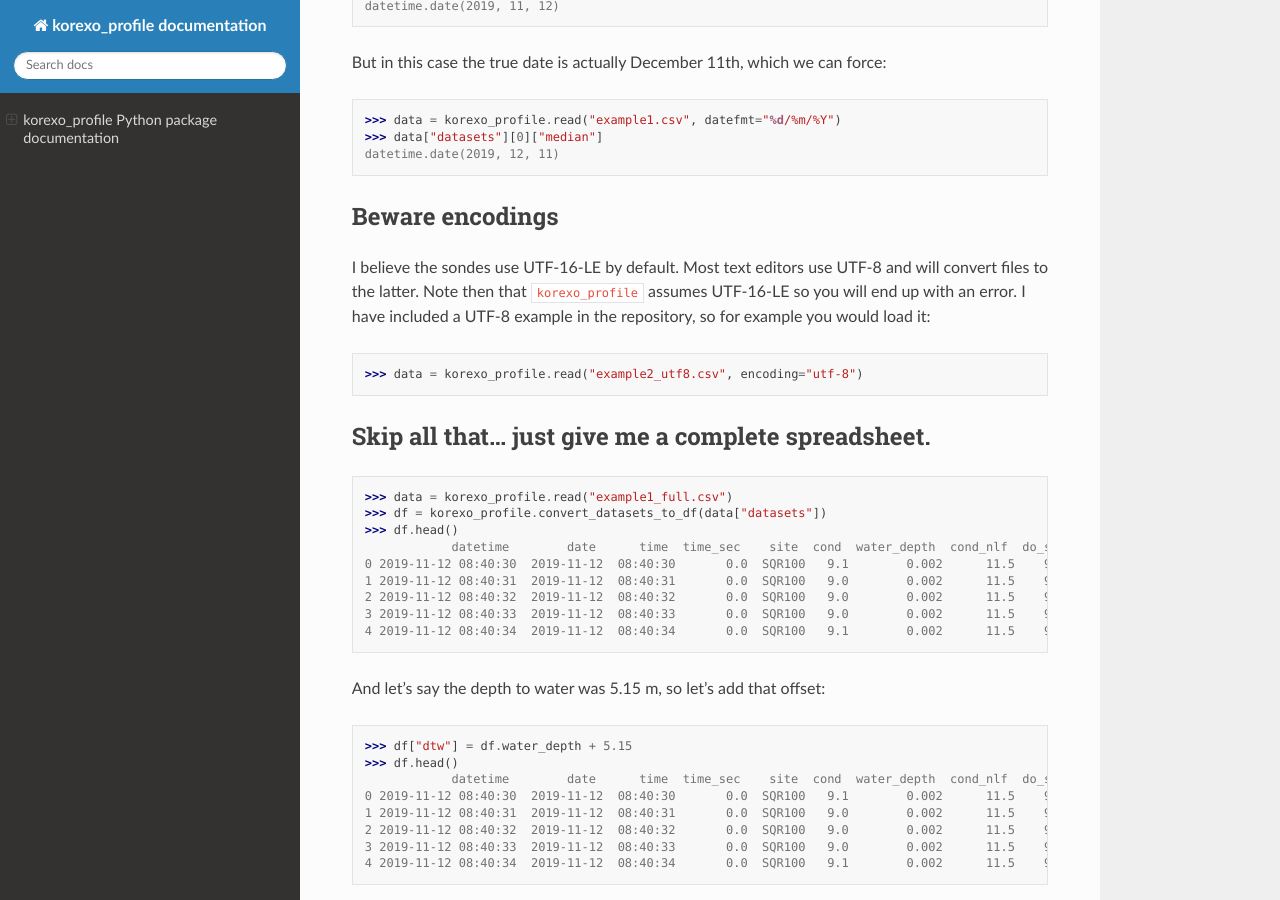
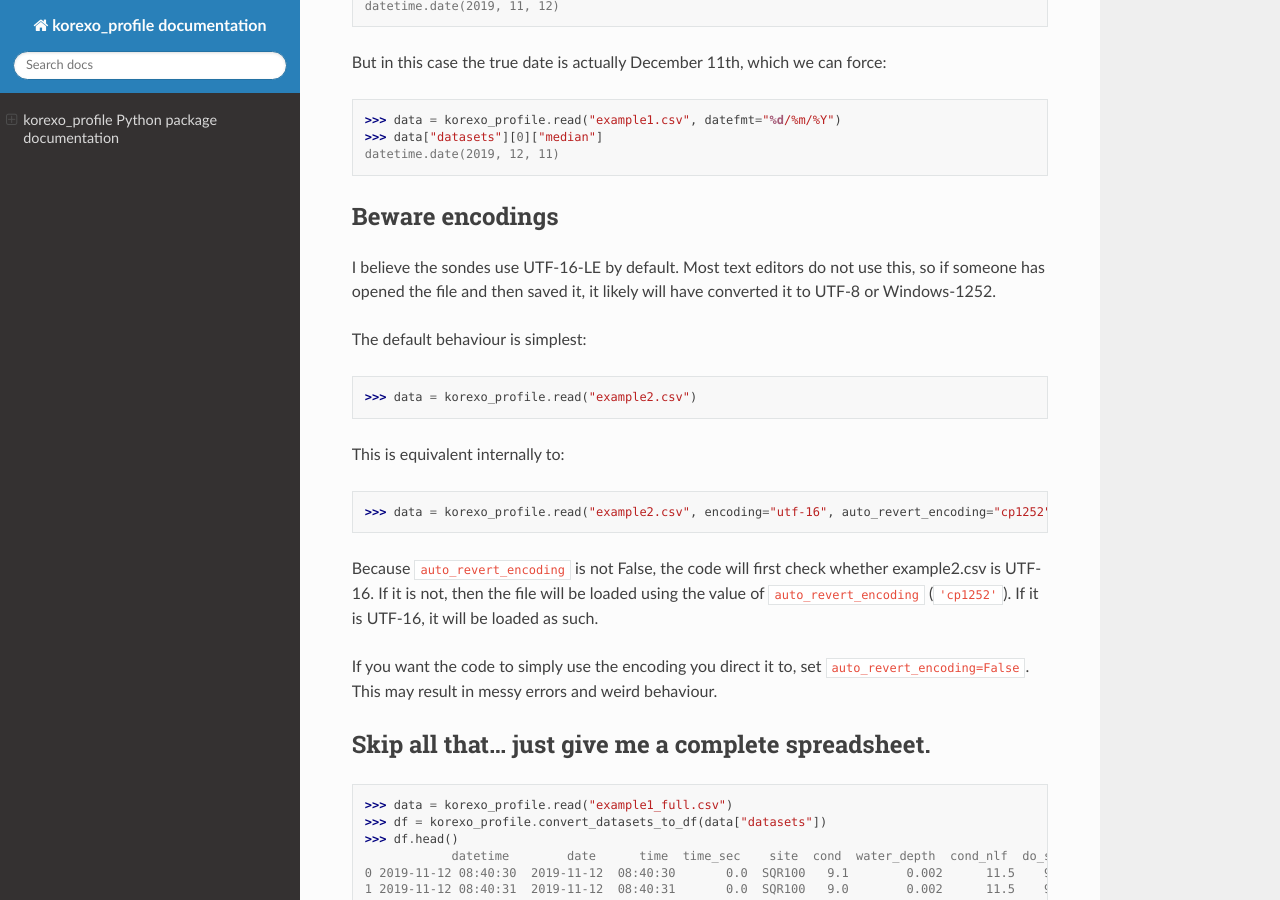
Before and after one commit to daanreijnders/korexo_profile, a Sphinx documentation site: the page built from docs/index.rst, in a window 1280 px wide and 900 px high, scrolled down 4812 px. Built offline with Sphinx 7.4.7 and the Read the Docs theme 2.0.0, drawn with Linux system fonts in a browser that asks for light colours.

Commit message:
Update auto-revert encoding guff

```diff
--- a/docs/index.rst
+++ b/docs/index.rst
@@ -257,14 +257,30 @@
 Beware encodings
 --------------------
 
-I believe the sondes use UTF-16-LE by default. Most text editors use UTF-8
-and will convert files to the latter. Note then that ``korexo_profile`` assumes
-UTF-16-LE so you will end up with an error. I have included a UTF-8 example
-in the repository, so for example you would load it:
+I believe the sondes use UTF-16-LE by default. Most text editors do not use
+this, so if someone has opened the file and then saved it, it likely will
+have converted it to UTF-8 or Windows-1252.
+
+The default behaviour is simplest:
 
 .. code-block::
 
-  >>> data = korexo_profile.read("example2_utf8.csv", encoding="utf-8")
+  >>> data = korexo_profile.read("example2.csv")
+
+This is equivalent internally to:
+
+.. code-block::
+
+  >>> data = korexo_profile.read("example2.csv", encoding="utf-16", auto_revert_encoding="cp1252")
+
+Because ``auto_revert_encoding`` is not False, the code will first check
+whether example2.csv is UTF-16. If it is not, then the file will be loaded
+using the value of ``auto_revert_encoding`` (``'cp1252'``). If it is UTF-16,
+it will be loaded as such.
+
+If you want the code to simply use the encoding you direct it to, set
+``auto_revert_encoding=False``. This may result in messy errors and weird
+behaviour.
 
 Skip all that... just give me a complete spreadsheet.
 -----------------------------------------------------
```
Also changed, not shown: 1 other file.
